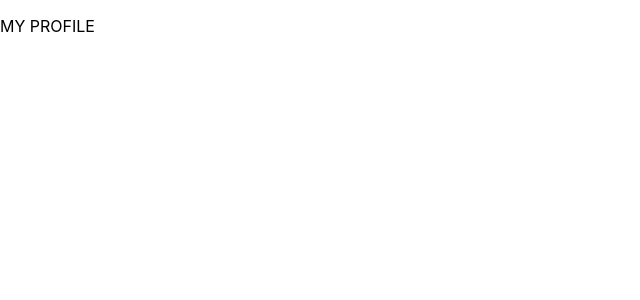
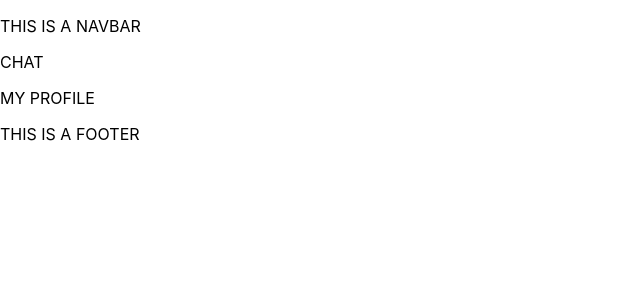
Before and after one commit to guibeutler/MERN-Stack-Project-E-commerce, a React (Create React App) app in the folder frontend/: page /user in a window 1280 px wide. Shown: the top 300 px of the page, without its empty margins (0-640 px from the left). Built offline with nearby package versions, Linux system fonts and the light colour scheme.

Commit message:
create navbar, footer and routes with chat

```diff
--- a/frontend/src/Routers.tsx
+++ b/frontend/src/Routers.tsx
@@ -1,6 +1,9 @@
 import React from 'react'
 import { BrowserRouter, Routes, Route } from 'react-router-dom'
+import Footer from './components/Footer'
+import Navbar from './components/Navbar'
 import ProtectedRoutes from './components/ProtectedRoutes'
+import RoutesWithChat from './components/RoutesWithChat'
 import AdminAnalytics from './screens/admin/AdminAnalytics'
 import AdminChats from './screens/admin/AdminChats'
 import AdminCreateProducts from './screens/admin/AdminCreateProducts'
@@ -24,7 +27,9 @@ import UserProfile from './screens/users/UserProfile'
 function Routers() {
 	return (
 		<BrowserRouter>
+			<Navbar />
 			<Routes>
+				<Route element={<RoutesWithChat />}>
 					<Route path={'/'} element={<Home />} />
 					<Route path={'/cart'} element={<Cart />} />
 					<Route path={'/login'} element={<Login />} />
@@ -34,9 +39,13 @@ function Routers() {
 
 					<Route element={<ProtectedRoutes admin={false} />}>
 						<Route path={'/user/cart-details'} element={<UserCartDetails />} />
-					<Route path={'/user/order-details'} element={<UserOrderDetails />} />
+						<Route
+							path={'/user/order-details'}
+							element={<UserOrderDetails />}
+						/>
 						<Route path={'/user/my-orders'} element={<UserOrders />} />
 						<Route path={'/user'} element={<UserProfile />} />
+					</Route>
 				</Route>
 
 				<Route element={<ProtectedRoutes admin={true} />}>
@@ -60,6 +69,7 @@ function Routers() {
 					<Route path={'/admin/users'} element={<AdminUsers />} />
 				</Route>
 			</Routes>
+			<Footer />
 		</BrowserRouter>
 	)
 }
--- /dev/null
+++ b/frontend/src/components/Footer/index.tsx
@@ -0,0 +1,11 @@
+import React from 'react'
+
+function Footer() {
+	return (
+		<div>
+			<p>THIS IS A FOOTER</p>
+		</div>
+	)
+}
+
+export default Footer
--- /dev/null
+++ b/frontend/src/components/Navbar/index.tsx
@@ -0,0 +1,11 @@
+import React from 'react'
+
+function Navbar() {
+	return (
+		<div>
+			<p>THIS IS A NAVBAR</p>
+		</div>
+	)
+}
+
+export default Navbar
--- a/frontend/src/components/ProtectedRoutes/index.tsx
+++ b/frontend/src/components/ProtectedRoutes/index.tsx
@@ -1,17 +1,22 @@
 import React from 'react'
 import { Outlet, Navigate } from 'react-router-dom'
+import UserChat from '../UserChat'
 
 function ProtectedRoutes(admin: any) {
-	let auth = true
 	if (admin) {
-		let adminAuth = false
-		if (adminAuth) auth = true
+		let adminAuth = true
+		return adminAuth ? <Outlet /> : <Navigate to={'/login'} />
 	} else {
 		let userAuth = true
-		if (userAuth) auth = true
+		return userAuth ? (
+			<>
+				<UserChat />
+				<Outlet />
+			</>
+		) : (
+			<Navigate to={'/login'} />
+		)
 	}
-
-	return auth ? <Outlet /> : <Navigate to={'/login'} />
 }
 
 export default ProtectedRoutes
--- /dev/null
+++ b/frontend/src/components/RoutesWithChat/index.tsx
@@ -0,0 +1,13 @@
+import React from 'react'
+import { Outlet } from 'react-router-dom'
+import UserChat from '../UserChat'
+
+function RoutesWithChat() {
+	return (
+		<>
+			<UserChat /> <Outlet />
+		</>
+	)
+}
+
+export default RoutesWithChat
--- /dev/null
+++ b/frontend/src/components/UserChat/index.tsx
@@ -0,0 +1,11 @@
+import React from 'react'
+
+function UserChat() {
+	return (
+		<div>
+			<p>CHAT</p>
+		</div>
+	)
+}
+
+export default UserChat
```
Lines whose indentation alone changed are shown as unchanged.
